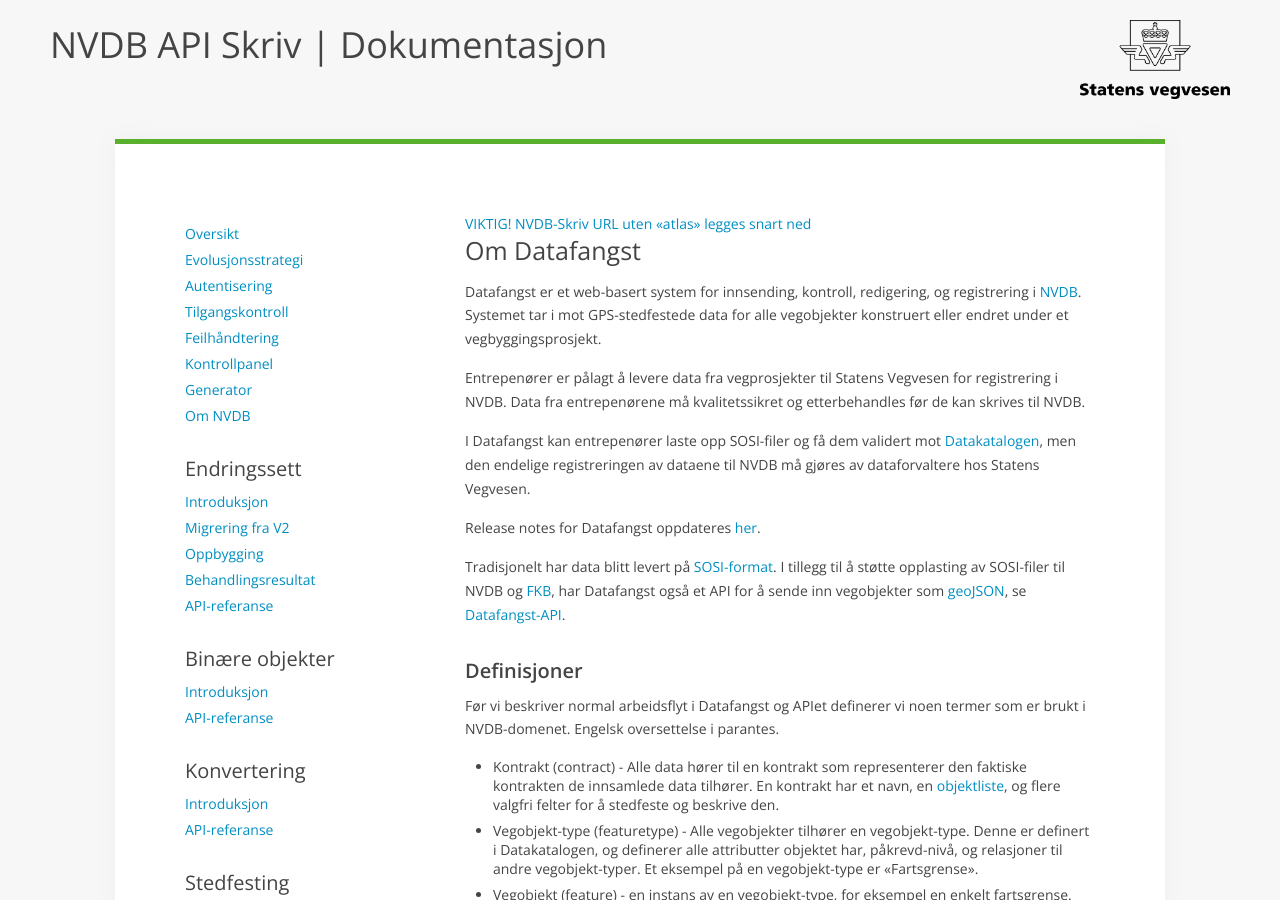
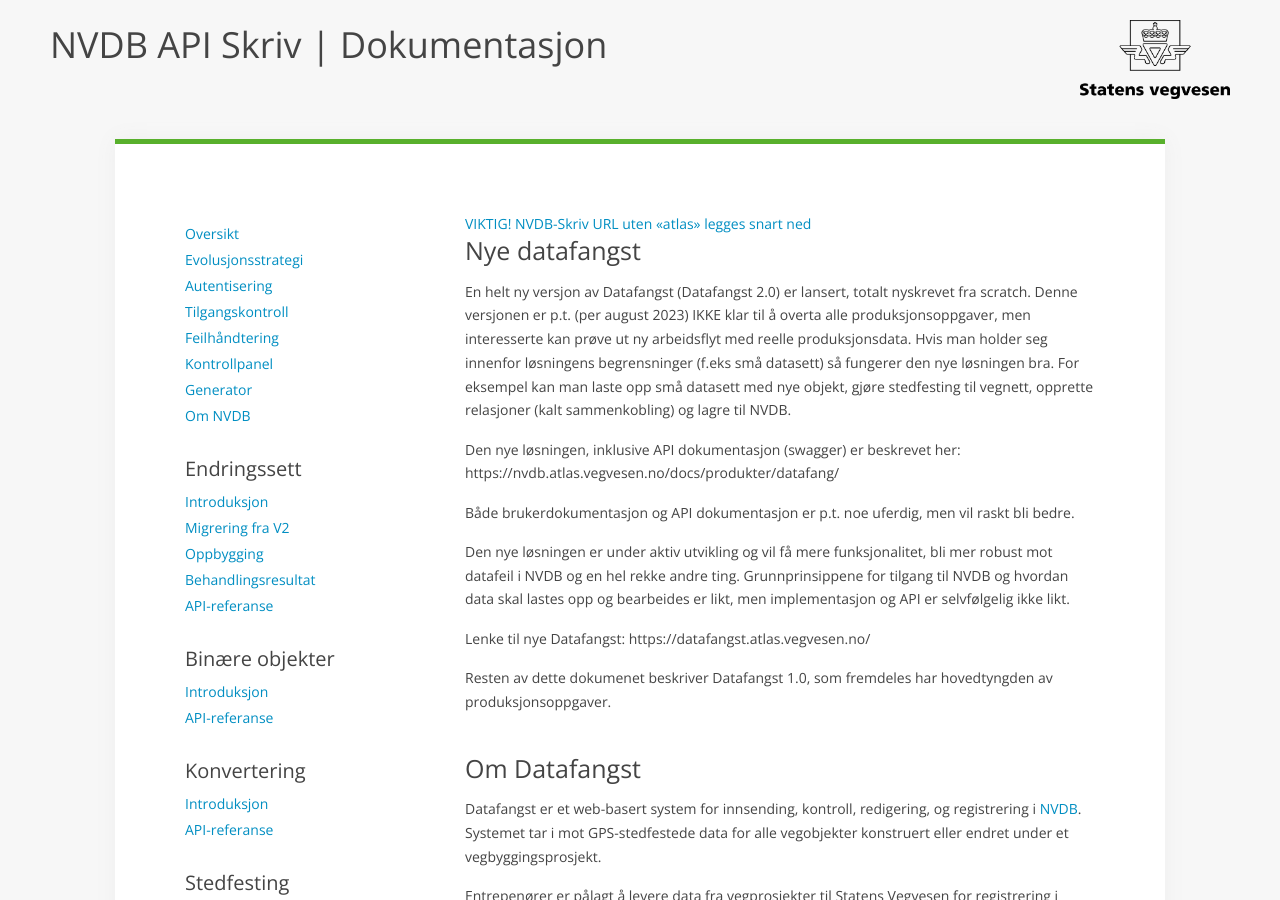
Before and after one commit to nvdb-vegdata/apiskrivdokumentasjon, a Jekyll site: the page built from datafangst/om_datafangst.md, in a window 1280 px wide and 900 px high. Built offline with Jekyll 4.4.1, drawn with Linux system fonts in a browser that asks for light colours; our own code applies the rules of GitHub Pages for plain Markdown files.

Commit message:
Lenke til ny versjon av Datafangst

```diff
--- a/datafangst/om_datafangst.md
+++ b/datafangst/om_datafangst.md
@@ -4,6 +4,24 @@ title: Om Datafangst
 order: 1
 permalink: /datafangst/om-datafangst
 ---
+
+## Nye datafangst
+
+En helt ny versjon av Datafangst (Datafangst 2.0) er lansert, totalt nyskrevet fra scratch. Denne versjonen er p.t. (per august 2023) IKKE
+klar til å overta alle produksjonsoppgaver, men interesserte kan prøve ut ny arbeidsflyt med reelle produksjonsdata.
+Hvis man holder seg innenfor løsningens begrensninger (f.eks små datasett) så fungerer den nye løsningen bra. For eksempel kan man
+laste opp små datasett med nye objekt, gjøre  stedfesting til vegnett, opprette relasjoner (kalt sammenkobling) og lagre til NVDB.
+
+Den nye løsningen, inklusive API dokumentasjon (swagger) er beskrevet her: https://nvdb.atlas.vegvesen.no/docs/produkter/datafang/
+
+Både brukerdokumentasjon og API dokumentasjon er p.t. noe uferdig, men vil raskt bli bedre.
+
+Den nye løsningen er under aktiv utvikling og vil få mere funksjonalitet,  bli mer robust mot datafeil i NVDB og en hel rekke andre ting.
+Grunnprinsippene for tilgang til NVDB og hvordan data skal lastes opp og bearbeides er likt, men implementasjon og API er selvfølgelig ikke likt.
+
+Lenke til nye Datafangst: https://datafangst.atlas.vegvesen.no/
+
+Resten av dette dokumenet beskriver Datafangst 1.0, som fremdeles har hovedtyngden av produksjonsoppgaver.
 
 ## Om Datafangst
 
```
Also changed, not shown: datafangst/datafangst-api.md (+17 -0 lines).
